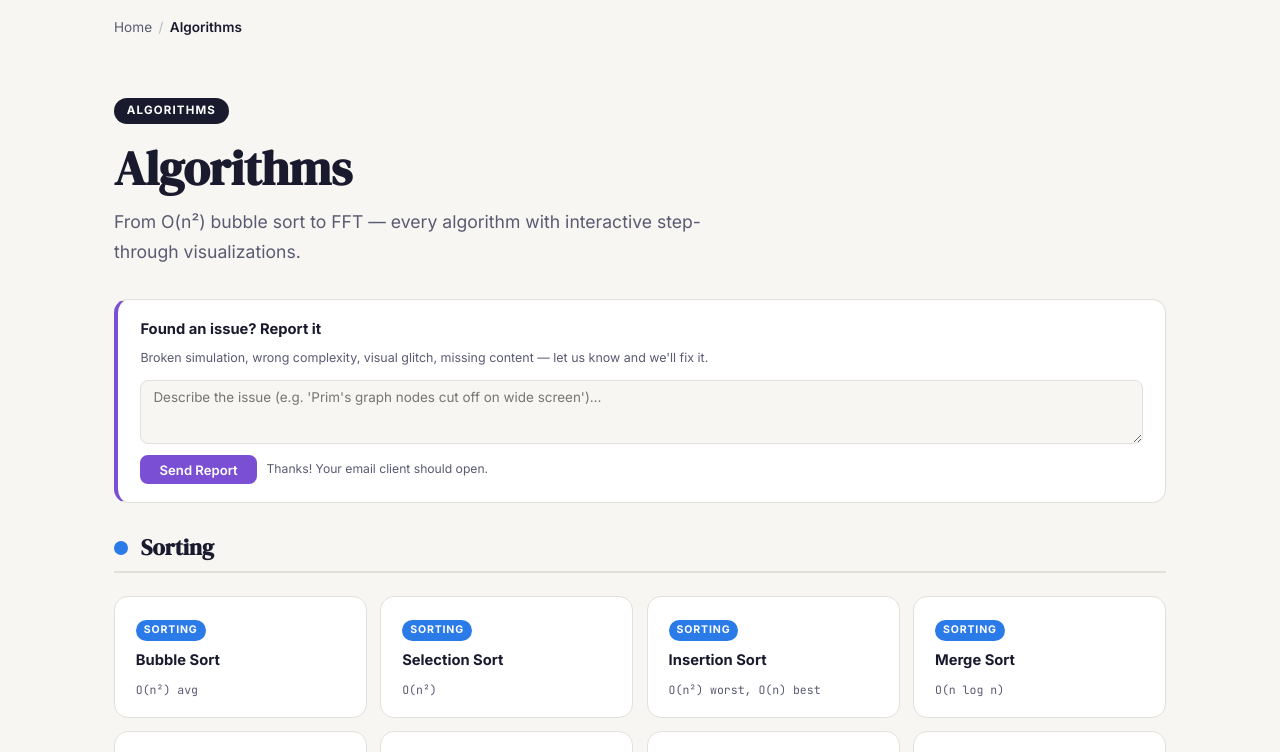
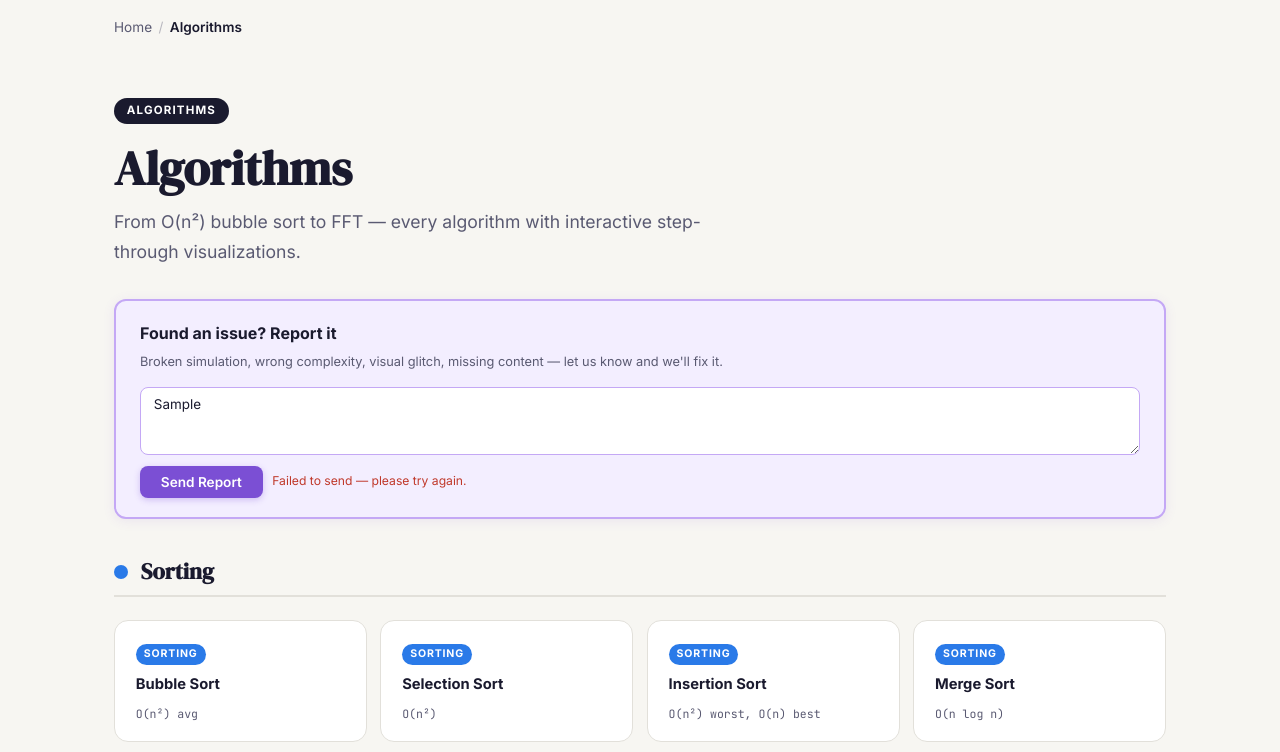
Before and after one commit to Surya97141/GBMdata_and_structure, a plain HTML site: page ds-algo-explorer/algorithms/index.html in a window 1280 px wide. Both pictures are taken after typing "Sample" into the empty fields and a click on the button "Send Report". Shown: the top 752 px of the page. Drawn offline with Linux system fonts and the light colour scheme; no server answers.

Commit message:
fourteenth commit

```diff
--- a/ds-algo-explorer/algorithms/index.html
+++ b/ds-algo-explorer/algorithms/index.html
@@ -39,29 +39,30 @@
   .algo-card-desc { font-size: .78rem; color: var(--ink-muted); line-height: 1.5; }
   .algo-card-complexity { font-family: var(--font-mono); font-size: .72rem; color: var(--ink-muted); margin-top: .4rem; }
   .report-box {
-    background: #fff;
-    border: 1.5px solid var(--border);
-    border-left: 4px solid #7b4fd4;
-    border-radius: var(--radius);
-    padding: 1.1rem 1.4rem;
-    margin: 0 0 2rem;
+    background: #f3eeff;
+    border: 2px solid #c4a8f5;
+    border-radius: 12px;
+    padding: 1.2rem 1.5rem;
+    margin: 0 0 2.5rem;
+    box-shadow: 0 2px 12px rgba(123,79,212,.1);
   }
-  .report-box-title { font-size: .92rem; font-weight: 700; color: #1a1a2e; margin-bottom: .3rem; }
-  .report-box-sub { font-size: .78rem; color: var(--ink-muted); margin-bottom: .75rem; }
+  .report-box-title { font-size: 1rem; font-weight: 700; color: #1a1a2e; margin-bottom: .25rem; font-family: 'Inter', sans-serif; }
+  .report-box-sub { font-size: .8rem; color: #5a5a72; margin-bottom: .85rem; }
   .report-textarea {
     width: 100%; font-family: 'Inter', sans-serif; font-size: .84rem;
-    padding: .5rem .75rem; border: 1.5px solid var(--border); border-radius: 8px;
-    background: #f7f6f2; color: #1a1a2e; resize: vertical; min-height: 64px;
-    display: block; margin-bottom: .65rem;
+    padding: .55rem .8rem; border: 1.5px solid #c4a8f5; border-radius: 8px;
+    background: #fff; color: #1a1a2e; resize: vertical; min-height: 68px;
+    display: block; margin-bottom: .7rem;
   }
   .report-textarea:focus { outline: none; border-color: #7b4fd4; }
   .report-row { display: flex; gap: .6rem; align-items: center; flex-wrap: wrap; }
   .report-btn {
-    padding: .42rem 1.2rem; background: #7b4fd4; color: #fff;
-    font: 600 .82rem 'Inter', sans-serif; border: none; border-radius: 8px; cursor: pointer;
+    padding: .5rem 1.3rem; background: #7b4fd4; color: #fff;
+    font: 600 .85rem 'Inter', sans-serif; border: none; border-radius: 8px; cursor: pointer;
+    box-shadow: 0 2px 6px rgba(123,79,212,.3);
   }
   .report-btn:hover { filter: brightness(1.1); }
-  .report-status { font-size: .76rem; color: var(--ink-muted); }
+  .report-status { font-size: .76rem; color: #5a5a72; }
 </style>
 </head>
 <body>
@@ -89,14 +90,41 @@
     </div>
   </div>
   <script>
-  function submitReport() {
+  async function submitReport() {
     var msg = document.getElementById('reportText').value.trim();
-    if (!msg) { document.getElementById('reportStatus').textContent = 'Please describe the issue first.'; return; }
-    var sub = encodeURIComponent('DS/Algo Explorer — Issue Report (Algorithms)');
-    var body = encodeURIComponent('Page: ' + window.location.href + '\n\n' + msg);
-    window.open('mailto:suraj757ab1@gmail.com?subject=' + sub + '&body=' + body);
-    document.getElementById('reportStatus').textContent = 'Thanks! Your email client should open.';
-    document.getElementById('reportText').value = '';
+    var statusEl = document.getElementById('reportStatus');
+    var btn = document.querySelector('.report-btn');
+    if (!msg) {
+      statusEl.style.color = '#c0392b';
+      statusEl.textContent = 'Please describe the issue first.';
+      return;
+    }
+    btn.disabled = true;
+    btn.textContent = 'Sending…';
+    statusEl.textContent = '';
+    try {
+      var res = await fetch('https://formsubmit.co/ajax/suraj757ab1@gmail.com', {
+        method: 'POST',
+        headers: { 'Content-Type': 'application/json', 'Accept': 'application/json' },
+        body: JSON.stringify({
+          _subject: 'DS/Algo Explorer — Issue Report (Algorithms)',
+          page: window.location.href,
+          message: msg,
+          _captcha: 'false'
+        })
+      });
+      var data = await res.json();
+      if (res.ok && data.success) {
+        statusEl.style.color = '#27a060';
+        statusEl.textContent = 'Report sent! Thank you.';
+        document.getElementById('reportText').value = '';
+      } else { throw new Error(); }
+    } catch(e) {
+      statusEl.style.color = '#c0392b';
+      statusEl.textContent = 'Failed to send — please try again.';
+    }
+    btn.disabled = false;
+    btn.textContent = 'Send Report';
   }
   </script>
 
```
Also changed, not shown: ds-algo-explorer/data-structures/index.html (+49 -21 lines).
